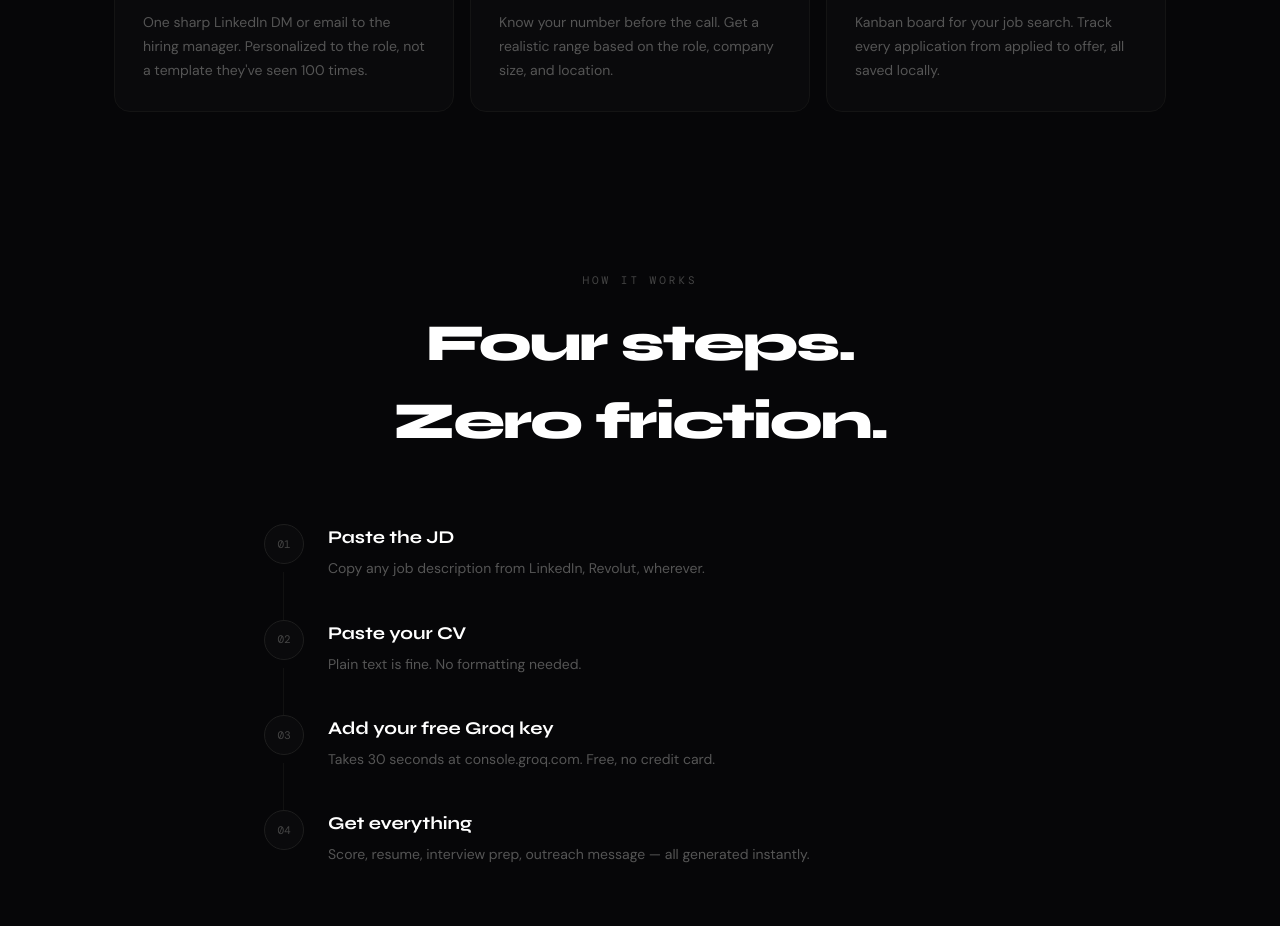
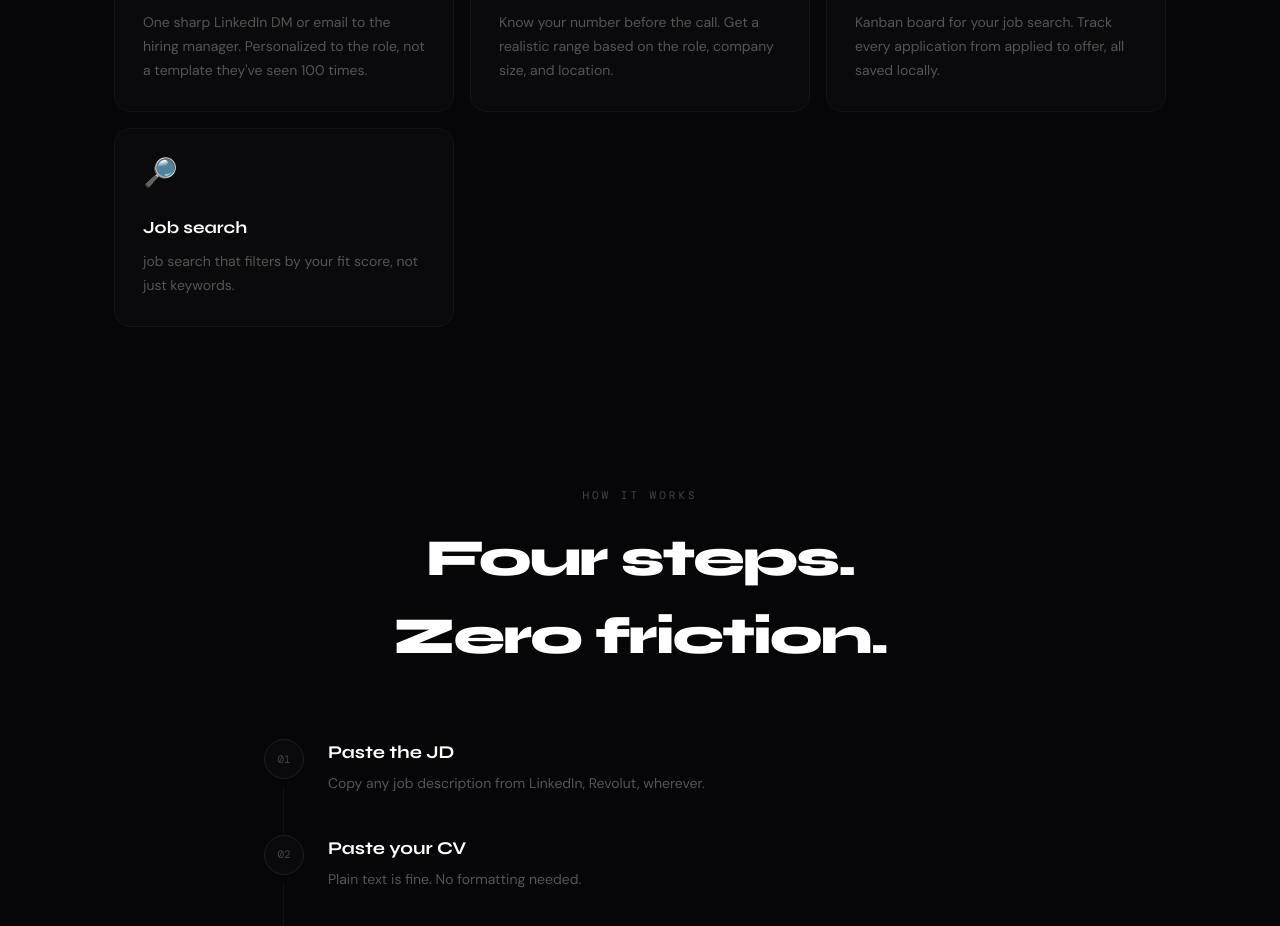
Before and after one commit to 524himanshu/career-ops-ui, a Next.js app: page / in a window 1280 px wide. Shown: the part 1461-2387 px from the top of the page. Built offline with nearby package versions, Linux system fonts and the light colour scheme.

Commit message:
feat: ApplyAI - full career coach with 5 tabs

```diff
--- a/app/page.jsx
+++ b/app/page.jsx
@@ -39,6 +39,12 @@ const FEATURES = [
     desc: "Kanban board for your job search. Track every application from applied to offer, all saved locally.",
     color: "#ffcc00",
   },
+  {
+    icon: "🔎",
+    title: "Job search",
+    desc: "job search that filters by your fit score, not just keywords.",
+    color: "pink",
+  }
 ];
 
 const STEPS = [
@@ -276,7 +282,7 @@ export default function Landing() {
         </div>
         <div style={{ display: "flex", gap: 24 }}>
           <a href="https://console.groq.com" target="_blank" rel="noreferrer" style={{ fontSize: 12, color: "#333", fontFamily: "'DM Mono',monospace", textDecoration: "none" }}>Get Groq Key ↗</a>
-          <a href="https://github.com/524himanshu/career-ops" target="_blank" rel="noreferrer" style={{ fontSize: 12, color: "#333", fontFamily: "'DM Mono',monospace", textDecoration: "none" }}>GitHub ↗</a>
+          <a href="https://github.com/524himanshu/apply-ai" target="_blank" rel="noreferrer" style={{ fontSize: 12, color: "#333", fontFamily: "'DM Mono',monospace", textDecoration: "none" }}>GitHub ↗</a>
         </div>
       </div>
     </div>
```
Also changed, not shown: 1 other file (tests, documents, lock files or other folders).
